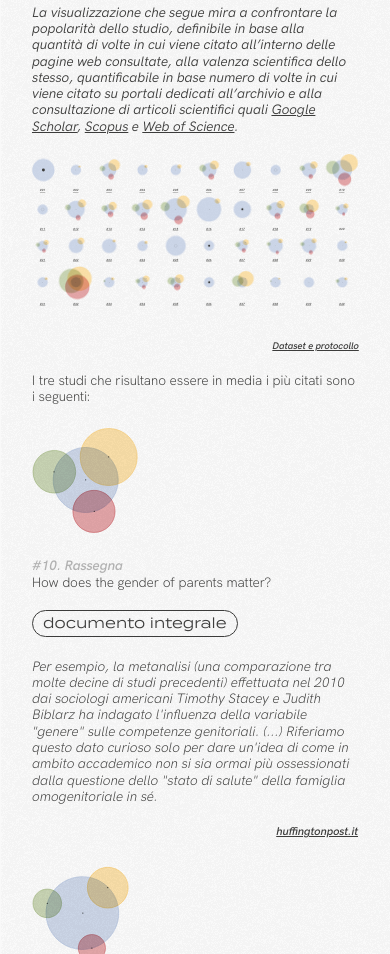
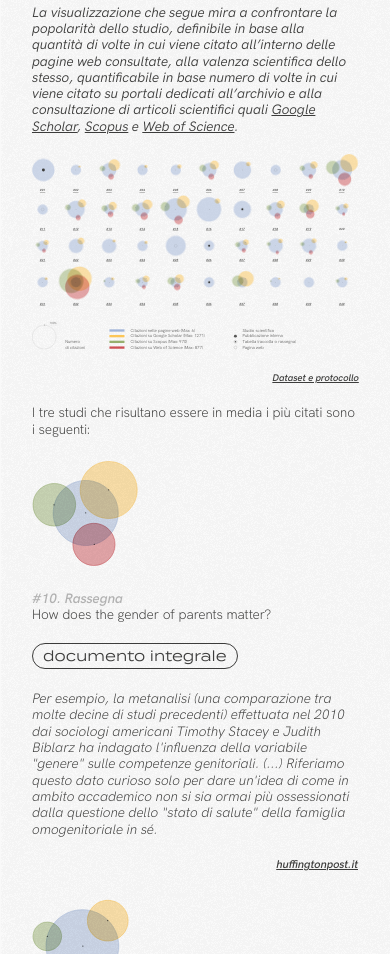
Before and after one commit to interferenze/interferenze.github.io, a plain HTML site: page 03.html in a window 390 px wide. Shown: the part 1222-2176 px from the top of the page. Drawn offline with nearby package versions, Linux system fonts and the light colour scheme; a script that the page names is missing; files whose address does not match are found by name; a web font is replaced by a local one.

Commit message:
Update pages.css

```diff
--- a/css/pages.css
+++ b/css/pages.css
@@ -465,7 +465,7 @@
     }
 
     .iframe-resp-container-07 {
-        padding-top: 50.5%;
+        padding-top: 60.5%;
         width: 100%;
     }
 
```
